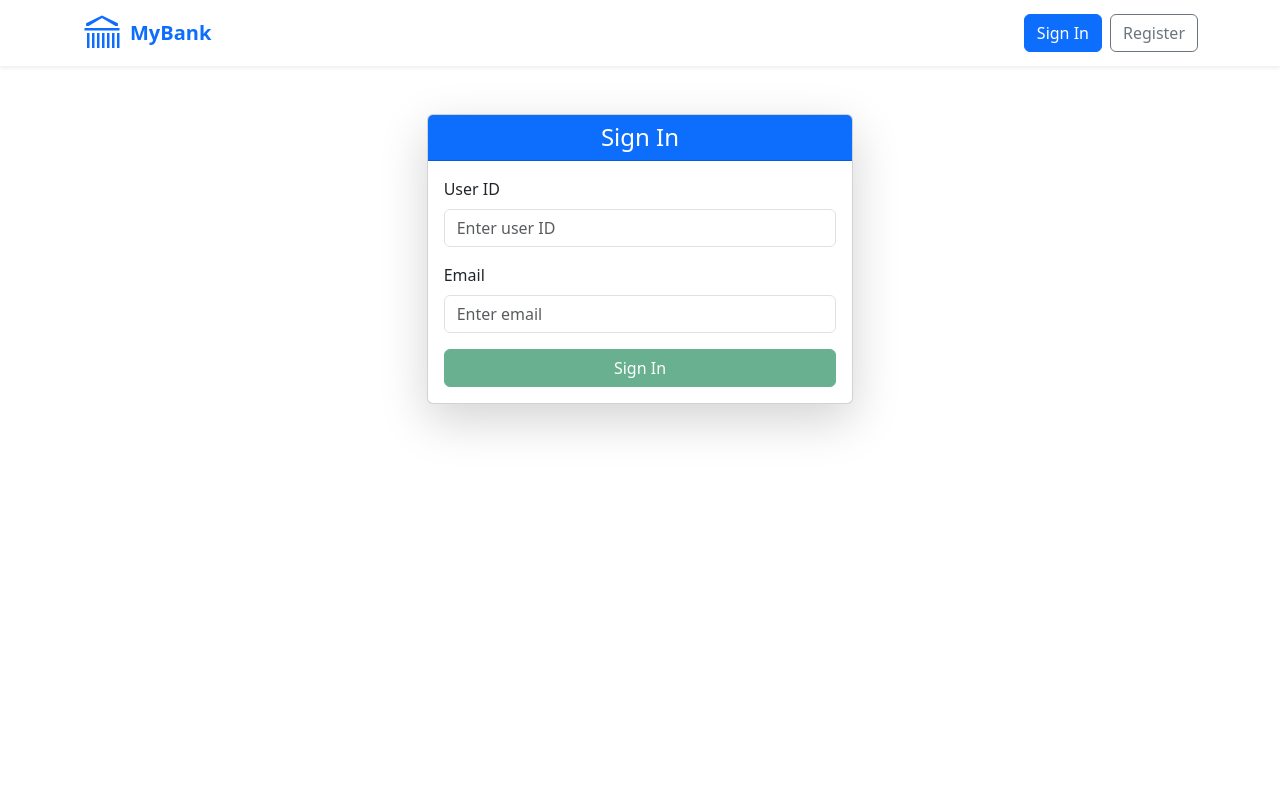
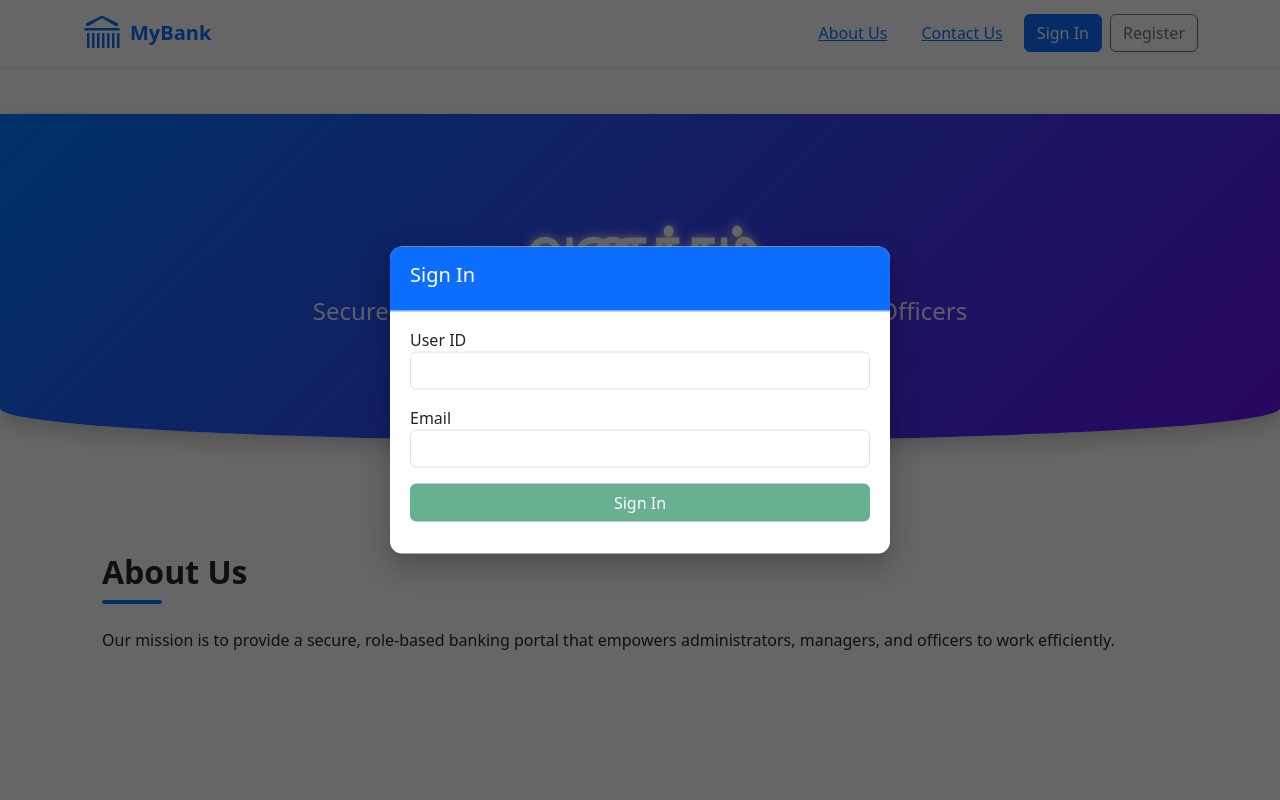
Before and after one commit to Surya-thangaraj-cts/Group-Project, an Angular app: page /landing in a window 1280 px wide. Both pictures are taken after a click on the button "Sign In". Shown: the top 800 px of the page. Built offline with nearby package versions, Linux system fonts and the light colour scheme.

Commit message:
update in layout

```diff
--- a/angular.json
+++ b/angular.json
@@ -30,7 +30,9 @@
               "node_modules/bootstrap/dist/css/bootstrap.min.css",
               "src/styles.css"
             ],
-            "scripts": []
+            "scripts": [
+              "node_modules/bootstrap/dist/js/bootstrap.bundle.min.js"
+            ]
           },
           "configurations": {
             "production": {
--- a/src/app/components/landing-page/landing-page.component.css
+++ b/src/app/components/landing-page/landing-page.component.css
@@ -0,0 +1,212 @@
+/* Full-page background GIF */
+body, html {
+  height: 100%;
+  margin: 0;
+}
+
+.landing-background {
+  /* Replace the URL below with the path to your desired GIF */
+  background-image: radial-gradient(rgb(57, 142, 222),rgb(28, 147, 174));
+  background-size: cover;
+  height: 100%;
+}
+.welcome { text-align: center; margin: 4rem 0; overflow: hidden; /* ensures text stays inside */ height: 4rem; /* fixed height for rolling effect */ }
+.welcome h1 {
+  font-size: 3rem;
+  transition: opacity 1s ease-in-out;
+}
+.welcome h1 { font-size: 3rem; font-weight: bold; display: inline-block; animation: rollText 1s ease forwards; }
+.welcome h1.fade {
+  opacity: 0;
+}
+/* Overlay */
+.modal-overlay {
+  position: fixed;
+  inset: 0;
+  background: rgba(0,0,0,0.5);
+  z-index: 1040;
+}
+
+/* Modal Box */
+.modal-box {
+  position: fixed;
+  top: 50%;
+  left: 50%;
+  width: 90%;
+  max-width: 500px;
+  transform: translate(-50%, -50%);
+  background: #fff;
+  border-radius: 8px;
+  box-shadow: 0 10px 30px rgba(0,0,0,0.2);
+  z-index: 1050;
+  overflow: hidden;
+}
+
+/* Modal Header */
+.modal-header {
+  display: flex;
+  justify-content: space-between;
+  align-items: center;
+  padding: 1rem 1.25rem;
+  border-bottom: 1px solid #eee;
+}
+
+/* Modal Body */
+.modal-body {
+  padding: 1rem 1.25rem;
+}
+
+/* Close Button */
+.btn-close {
+  border: none;
+  background: transparent;
+  font-size: 1.2rem;
+  cursor: pointer;
+}
+
+/* Welcome fade transition */
+/* Welcome Section */
+.welcome h1 {
+  font-size: 3.5rem;
+  font-weight: bold;
+  opacity: 0;
+  transform: translateY(20px);
+  animation: fadeSlide 1s ease forwards;
+}
+
+/* @keyframes fadeSlide {
+  from {
+    opacity: 0;
+    transform: translateY(20px);
+  }
+  to {
+    opacity: 1;
+    transform: translateY(0);
+  }
+} */
+ @keyframes rollText { from { transform: translateY(100%); opacity: 0; } to { transform: translateY(0); opacity: 1; } }
+
+.welcome h1.fade {
+  opacity: 0;
+}
+.hero {
+  text-align: center;
+  padding: 6rem 2rem;
+  background: linear-gradient(135deg, #007bff, #6610f2);
+  color: #fff;
+  border-radius: 0 0 50% 50% / 10%;
+  box-shadow: 0 8px 20px rgba(0,0,0,0.2);
+}
+.hero h1 {
+  font-size: 3.5rem;
+  font-weight: bold;
+  animation: glow 1s infinite alternate;
+}
+.hero .tagline {
+  font-size: 1.5rem;
+  margin-top: 1rem;
+  opacity: 0.9;
+}
+@keyframes glow {
+  from { text-shadow: 0 0 10px #fff; }
+  to { text-shadow: 0 0 20px #ffdd00, 0 0 30px #ffdd00; }
+}
+
+section {
+  padding: 4rem 2rem;
+}
+section h2 {
+  font-weight: bold;
+  margin-bottom: 1.5rem;
+  position: relative;
+}
+section h2::after {
+  content: '';
+  display: block;
+  width: 60px;
+  height: 4px;
+  background: #007bff;
+  margin-top: 0.5rem;
+  border-radius: 2px;
+}
+.features .col-md-4, .how-it-works .col-md-4 {
+  transition: transform 0.3s ease, box-shadow 0.3s ease;
+  padding: 1rem;
+}
+.features .col-md-4:hover, .how-it-works .col-md-4:hover {
+  transform: translateY(-10px);
+  box-shadow: 0 8px 20px rgba(0,0,0,0.15);
+}
+.testimonials blockquote {
+  font-style: italic;
+  border-left: 4px solid #007bff;
+  padding-left: 1rem;
+  margin-bottom: 1rem;
+  background: #f8f9fa;
+  border-radius: 6px;
+}
+
+.navbar {
+  background: #fff;
+  transition: box-shadow 0.3s ease;
+}
+.navbar:hover {
+  box-shadow: 0 4px 12px rgba(0,0,0,0.1);
+}
+.navbar a.btn-link {
+  color: #007bff;
+  font-weight: 500;
+}
+.navbar a.btn-link:hover {
+  text-decoration: underline;
+}
+
+.modal-overlay {
+  position: fixed;
+  inset: 0;
+  background: rgba(0,0,0,0.6);
+  z-index: 1040;
+  animation: fadeIn 0.5s ease forwards;
+}
+.modal-box {
+  position: fixed;
+  top: 50%;
+  left: 50%;
+  width: 90%;
+  max-width: 500px;
+  transform: translate(-50%, -50%) scale(0.9);
+  background: #fff;
+  border-radius: 12px;
+  box-shadow: 0 12px 30px rgba(0,0,0,0.25);
+  z-index: 1050;
+  overflow: hidden;
+  animation: popUp 0.4s ease forwards;
+}
+.modal-header {
+  display: flex;
+  justify-content: space-between;
+  align-items: center;
+  padding: 1rem 1.25rem;
+}
+.btn-close {
+  border: none;
+  background: transparent;
+  font-size: 1.2rem;
+  cursor: pointer;
+}
+@keyframes fadeIn {
+  from { opacity: 0; }
+  to { opacity: 1; }
+}
+@keyframes popUp {
+  from { transform: translate(-50%, -50%) scale(0.8); opacity: 0; }
+  to { transform: translate(-50%, -50%) scale(1); opacity: 1; }
+}
+\.footer {
+  background: linear-gradient(135deg, #007bff, #6610f2);
+  color: #fff;
+  font-size: 0.9rem;
+}
+.footer p {
+  margin: 0;
+}
--- a/src/app/components/landing-page/landing-page.component.html
+++ b/src/app/components/landing-page/landing-page.component.html
@@ -1,86 +1,161 @@
-<!-- Navbar --> <nav class="navbar navbar-expand-lg navbar-light bg-white shadow-sm"> <div class="container"> <!-- Logo + Bank Name --> <a class="navbar-brand d-flex align-items-center" href="#"> <!-- Dummy SVG logo --> <svg xmlns="http://www.w3.org/2000/svg" width="40" height="40" fill="currentColor" class="bi bi-bank me-2 text-primary" viewBox="0 0 16 16"> <path d="M8 .95l6.364 3.182v1.09H1.636v-1.09L8 .95zm0 1.09L2.636 5.223h10.728L8 2.04zM1 6h14v1H1V6zm1 2h1v6H2V8zm2 0h1v6H4V8zm2 0h1v6H6V8zm2 0h1v6H8V8zm2 0h1v6h-1V8zm2 0h1v6h-1V8zm2 0h1v6h-1V8z"/> </svg> <span class="fw-bold text-primary">MyBank</span> </a> <!-- Buttons always visible (no collapse) --> <div class="d-flex ms-auto"> <button class="btn btn-primary me-2" (click)="toggleForm('signin')">Sign In</button> <button class="btn btn-outline-secondary" (click)="toggleForm('signup')">Register</button> </div> </div> </nav>
+<!-- Navbar -->
+<nav class="navbar navbar-expand-lg navbar-light bg-white shadow-sm">
+  <div class="container">
+    <a class="navbar-brand d-flex align-items-center" href="#">
+      <svg xmlns="http://www.w3.org/2000/svg" width="40" height="40" fill="currentColor"
+           class="bi bi-bank me-2 text-primary" viewBox="0 0 16 16">
+        <path d="M8 .95l6.364 3.182v1.09H1.636v-1.09L8 .95zm0 1.09L2.636 5.223h10.728L8 2.04zM1 6h14v1H1V6zm1 2h1v6H2V8zm2 0h1v6H4V8zm2 0h1v6H6V8zm2 0h1v6H8V8zm2 0h1v6h-1V8zm2 0h1v6h-1V8zm2 0h1v6h-1V8z"/>
+      </svg>
+      <span class="fw-bold text-primary">MyBank</span>
+    </a>
 
+    <div class="d-flex ms-auto">
+      <a class="btn btn-link me-2" (click)="scrollTo('about')">About Us</a>
+      <a class="btn btn-link me-2" (click)="scrollTo('contact')">Contact Us</a>
+      <button class="btn btn-primary me-2" (click)="showForm = 'signin'">Sign In</button>
+      <button class="btn btn-outline-secondary" (click)="showForm = 'register'">Register</button>
+    </div>
+  </div>
+</nav>
 
-<!-- Forms Section -->
-<div class="d-flex justify-content-center align-items-start vh-100 pt-5">
+<!-- Hero / Welcome Section -->
+<section class="hero text-center my-5">
+  <h1 [class.fade]="fade">{{ currentMessage }}</h1>
+  <p class="tagline">Secure Banking Portal for Admins, Managers, and Officers</p>
+</section>
+
+<!-- About Section -->
+<section id="about" class="container my-5">
+  <h2>About Us</h2>
+  <p>Our mission is to provide a secure, role-based banking portal that empowers administrators, managers, and officers to work efficiently.</p>
+</section>
+
+<!-- Features Section -->
+<section class="features container my-5">
+  <h2>Features</h2>
+  <div class="row">
     <div class="col-md-4">
-    <!-- Sign In Form -->
-    <div *ngIf="showSignIn" class="card shadow-lg">
-      <div class="card-header bg-primary text-white text-center">
-        <h4 class="mb-0">Sign In</h4>
+      <h4>🔒 Secure Login</h4>
+      <p>Role-based authentication ensures only authorized users access sensitive data.</p>
     </div>
-      <div class="card-body">
+    <div class="col-md-4">
+      <h4>👥 Role Management</h4>
+      <p>Admins, Managers, and Officers each have tailored dashboards.</p>
+    </div>
+    <div class="col-md-4">
+      <h4>📊 Analytics</h4>
+      <p>Track performance and branch activity with real-time insights.</p>
+    </div>
+  </div>
+</section>
+
+<!-- How It Works Section -->
+<section class="how-it-works container my-5">
+  <h2>How It Works</h2>
+  <div class="row text-center">
+    <div class="col-md-4">
+      <h4>1. Register</h4>
+      <p>Create your account with your role and branch details.</p>
+    </div>
+    <div class="col-md-4">
+      <h4>2. Sign In</h4>
+      <p>Log in securely with your credentials.</p>
+    </div>
+    <div class="col-md-4">
+      <h4>3. Dashboard</h4>
+      <p>Access your personalized dashboard based on your role.</p>
+    </div>
+  </div>
+</section>
+
+<!-- Testimonials Section -->
+<section class="testimonials container my-5">
+  <h2>What People Say</h2>
+  <blockquote>
+    “This portal makes managing branches effortless.” – Bank Manager
+  </blockquote>
+  <blockquote>
+    “Secure and easy to use for officers.” – Bank Officer
+  </blockquote>
+</section>
+
+<!-- Contact Section -->
+<section id="contact" class="container my-5">
+  <h2>Contact Us</h2>
+  <p>Email: support&#64;example.com | Phone: +91-1234567890</p>
+</section>
+
+<!-- Footer -->
+<footer class="footer bg-light text-center py-3">
+  <p>&copy; 2025 MyBank. All rights reserved.</p>
+</footer>
+
+<!-- Overlay -->
+<div class="modal-overlay" *ngIf="showForm" (click)="showForm = null"></div>
+
+<!-- Sign In Modal -->
+<div class="modal-box" *ngIf="showForm === 'signin'">
+  <div class="modal-header bg-primary text-white">
+    <h5>Sign In</h5>
+    <button class="btn-close" (click)="showForm = null"></button>
+  </div>
+  <div class="modal-body">
     <form [formGroup]="signinForm" (ngSubmit)="signin()">
       <div class="mb-3">
-            <label class="form-label">User ID</label>
-            <input type="text" formControlName="userId" class="form-control" placeholder="Enter user ID">
-            <small class="text-danger" *ngIf="signinForm.get('userId')?.invalid && signinForm.get('userId')?.touched">
-              User ID is required.
-            </small>
+        <label>User ID</label>
+        <input type="text" formControlName="userId" class="form-control">
       </div>
-
       <div class="mb-3">
-            <label class="form-label">Email</label>
-            <input type="email" formControlName="email" class="form-control" placeholder="Enter email">
-            <small class="text-danger" *ngIf="signinForm.get('email')?.invalid && signinForm.get('email')?.touched">
-              Enter a valid email.
-            </small>
+        <label>Email</label>
+        <input type="email" formControlName="email" class="form-control">
       </div>
-
       <button type="submit" class="btn btn-success w-100" [disabled]="signinForm.invalid">Sign In</button>
     </form>
+    <p class="mt-2 text-center text-danger">{{ message }}</p>
   </div>
 </div>
 
-    <!-- Register Form -->
-    <div *ngIf="!showSignIn" class="card shadow-lg">
-      <div class="card-header bg-secondary text-white text-center">
-        <h4 class="mb-0">Register</h4>
+<!-- Register Modal -->
+<div class="modal-box" *ngIf="showForm === 'register'">
+  <div class="modal-header bg-secondary text-white">
+    <h5>Register</h5>
+    <button class="btn-close" (click)="showForm = null"></button>
   </div>
-      <div class="card-body">
+  <div class="modal-body">
     <form [formGroup]="signupForm" (ngSubmit)="signup()">
       <div class="mb-3">
-            <label class="form-label">Name</label>
-            <input type="text" formControlName="name" class="form-control" placeholder="Enter your name">
+        <label>Name</label>
+        <input type="text" formControlName="name" class="form-control">
       </div>
-
       <div class="mb-3">
-            <label class="form-label">User ID</label>
-            <input type="text" formControlName="userId" class="form-control" placeholder="Enter user ID">
+        <label>User ID</label>
+        <input type="text" formControlName="userId" class="form-control">
       </div>
-
       <div class="mb-3">
-            <label class="form-label">Email</label>
-            <input type="email" formControlName="email" class="form-control" placeholder="Enter email">
+        <label>Email</label>
+        <input type="email" formControlName="email" class="form-control">
       </div>
-
       <div class="mb-3">
-            <label class="form-label">Branch</label>
-            <input type="text" formControlName="branch" class="form-control" placeholder="Enter branch">
+        <label>Branch</label>
+        <input type="text" formControlName="branch" class="form-control">
       </div>
-
       <div class="mb-3">
-            <label class="form-label">Role</label>
+        <label>Role</label>
         <select formControlName="role" class="form-select">
-              <option value="">Select Rolee</option>
+          <option value="">Select Role</option>
           <option value="admin">Admin</option>
           <option value="bankManager">Bank Manager</option>
           <option value="bankOfficer">Bank Officer</option>
         </select>
       </div>
-
       <div class="mb-3">
-            <label class="form-label">Status</label>
+        <label>Status</label>
         <select formControlName="status" class="form-select">
           <option value="active">Active</option>
           <option value="inactive">Inactive</option>
         </select>
       </div>
-
       <button type="submit" class="btn btn-primary w-100" [disabled]="signupForm.invalid">Register</button>
     </form>
   </div>
 </div>
-  </div>
-</div>
-<!-- <router-outlet></router-outlet> -->
--- a/src/app/components/landing-page/landing-page.component.ts
+++ b/src/app/components/landing-page/landing-page.component.ts
@@ -7,23 +7,36 @@ import { AuthService, User } from '../../auth/auth.service';
 @Component({
   selector: 'app-landing-page',
   standalone: true,
-  templateUrl: './landing-page.component.html',
-  styleUrls: ['./landing-page.component.css'],
+  templateUrl: 'landing-page.component.html',
+  styleUrls: ['landing-page.component.css'],
   imports: [ReactiveFormsModule, CommonModule]
 })
 export class LandingPageComponent implements OnInit {
   signinForm!: FormGroup;
   signupForm!: FormGroup;
-  showSignIn: boolean = true;
+
+  // Track which form is open: 'signin', 'register', or null (hidden)
+  showForm: 'signin' | 'register' | null = null;
+
+  // Welcome message rotation
+  welcomeMessages: string[] = ['Welcome', 'स्वागत है', 'வணக்கம்', 'స్వాగతం'];
+  currentMessage: string = this.welcomeMessages[0];
+  messageIndex: number = 0;
+  fade: boolean = false;
+
+  // Feedback message for user actions
+  message: string = '';
 
   constructor(private fb: FormBuilder, private auth: AuthService, private router: Router) {}
 
   ngOnInit() {
+    // Sign In form
     this.signinForm = this.fb.group({
       userId: ['', Validators.required],
       email: ['', [Validators.required, Validators.email]]
     });
 
+    // Register form
     this.signupForm = this.fb.group({
       name: ['', Validators.required],
       userId: ['', [Validators.required, Validators.minLength(4)]],
@@ -32,38 +45,58 @@ export class LandingPageComponent implements OnInit {
       role: ['', Validators.required],
       status: ['active', Validators.required]
     });
+
+    // Rotate welcome messages with fade transition
+    setInterval(() => {
+      this.fade = true;
+      setTimeout(() => {
+        this.messageIndex = (this.messageIndex + 1) % this.welcomeMessages.length;
+        this.currentMessage = this.welcomeMessages[this.messageIndex];
+        this.fade = false;
+      }, 1000);
+    }, 3000);
   }
 
-  toggleForm(type: 'signin' | 'signup') {
-    this.showSignIn = type === 'signin';
+  // Toggle which form to show
+  toggleForm(type: 'signin' | 'register') {
+    this.showForm = type;
   }
 
+  // Smooth scroll to About/Contact sections
+  scrollTo(sectionId: string) {
+    document.getElementById(sectionId)?.scrollIntoView({ behavior: 'smooth' });
+  }
+
+  // Sign In logic
   signin() {
     if (this.signinForm.valid) {
       const { userId, email } = this.signinForm.value;
       if (this.auth.signin(userId, email)) {
         const user = this.auth.getCurrentUser();
         if (user) {
-          alert(`Login successful! 🎉 Welcome ${user.role}`);
-          console.log('All registered users:', this.auth.getAllUsers());
+          this.message = `Login successful! 🎉 Welcome ${user.role}`;
+          console.log(`Login successful! Welcome ${user.role}`);
           this.redirect(user.role);
         }
       } else {
-        alert('Invalid credentials or inactive user');
+        this.message = 'Invalid credentials or inactive user';
+        console.log('Invalid credentials or inactive user');
       }
     }
   }
 
+  // Register logic
   signup() {
     if (this.signupForm.valid) {
       const user: User = this.signupForm.value as User;
       this.auth.signup(user);
       console.log('All registered users:', this.auth.getAllUsers());
-      alert('Registration successful! You can now sign in.');
+      this.message = 'Registration successful! You can now sign in.';
       this.toggleForm('signin');
     }
   }
 
+  // Redirect based on role
   redirect(role: string) {
     if (role === 'admin') this.router.navigate(['/admin']);
     else if (role === 'bankManager') this.router.navigate(['/manager']);
```
Also changed, not shown: src/app/assets/image.png. Lines whose indentation alone changed are shown as unchanged.
